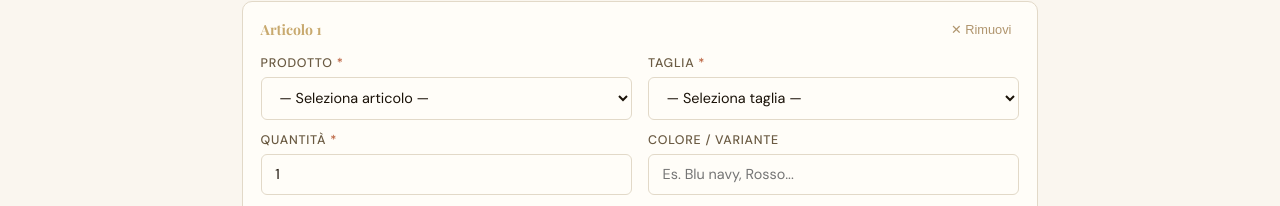
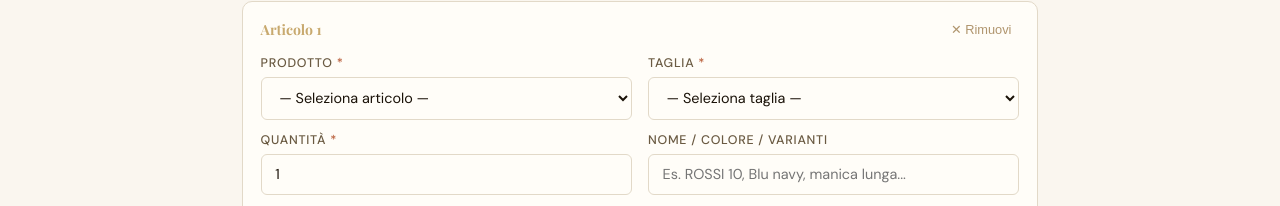
Before and after one commit to b1piu8/b1piu8-modelli, a plain HTML site: page index.html in a window 1280 px wide. Both pictures are taken after typing "Sample", "name@example.com", "5551234", "Sample", "Sample", "Sample" into the empty fields and a click on the button "+ Aggiungi articolo". Shown: the part 1349-1555 px from the top of the page. Drawn offline with nearby package versions, Linux system fonts and the light colour scheme; a web font is replaced by a local one.

Commit message:
Modulo: campo 'Colore / variante' rinominato in 'Nome / Colore / Varianti'
Co-Authored-By: Claude Opus 5.5 <noreply@anthropic.com>
Claude-Session: https://claude.ai/code/session_01Y6Aa8t3tVsce8ihdLCYpMa

```diff
--- a/index.html
+++ b/index.html
@@ -517,8 +517,8 @@ function addProduct() {
         <span class="err" id="eq_${id}">Inserisci una quantità valida</span>
       </div>
       <div class="field">
-        <label>Colore / variante</label>
-        <input type="text" id="pc_${id}" placeholder="Es. Blu navy, Rosso...">
+        <label>Nome / Colore / Varianti</label>
+        <input type="text" id="pc_${id}" placeholder="Es. ROSSI 10, Blu navy, manica lunga...">
       </div>
     </div>
     <div class="prod-upload" style="margin-top:0.9rem">
```
